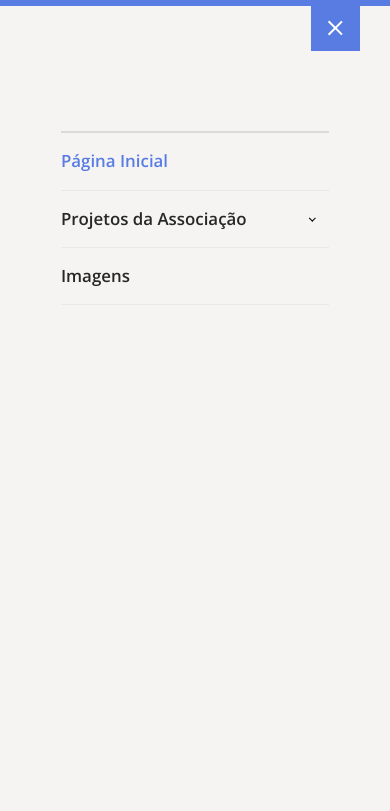
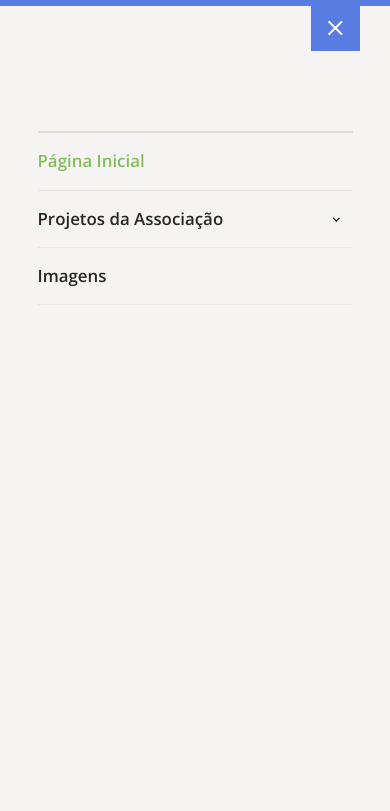
Before and after one commit to Pimentaypreta/Site-associacao, a plain HTML site: page index.html in a window 390 px wide. Both pictures are taken after a click on the link "MENU". Shown: the top 811 px of the page. Drawn offline with nearby package versions, Linux system fonts and the light colour scheme.

Commit message:
main.css

```diff
--- a/css/main.css
+++ b/css/main.css
@@ -1569,12 +1569,11 @@ button::-moz-focus-inner, input::-moz-focus-inner {
 
 @media screen and (max-width:800px) {
     .s-header__content {
-        padding-top: 28rem;
-        padding-bottom: 15rem;
-        background-size: auto 260px;
-        background-position: center top;
-    }
-}
+        padding-top: 9.6rem;
+        padding-bottom: 12rem;
+        min-height: 0;
+        background-size: 310px 220px;
+    }
     .header-menu-toggle {
         display: block;
     }
@@ -1631,7 +1630,7 @@ button::-moz-focus-inner, input::-moz-focus-inner {
         background-color: transparent;
         border: none;
         border-radius: 0;
-        color: #597ce3;
+        color: #84be5b;
     }
     .s-header__nav ul {
         opacity: 1;
@@ -1660,20 +1659,21 @@ button::-moz-focus-inner, input::-moz-focus-inner {
         opacity: 1;
         visibility: visible;
     }
-
+}
 
 @media screen and (max-width:600px) {
     .s-header__content {
         background-position: center top;
         text-align: center;
-        padding-top: 20rem;
-        padding-bottom: 10rem;
-        background-size: auto 200px;
     }
     .s-header__logotext {
         font-size: 6.4rem;
     }
-}
+    .s-header__nav-wrap>.row {
+        padding: 0;
+    }
+}
+
 @media screen and (max-width:400px) {
     .s-header__logotext {
         font-size: 6rem;
@@ -1682,19 +1682,6 @@ button::-moz-focus-inner, input::-moz-focus-inner {
         margin: 6rem 4rem 4.8rem;
     }
 }
-
-/*## main navigation on large screens*/
-@media only screen and (min-width:800px) {
-    .s-header__nav li.has-children:hover>a::after,
-    .s-header__nav li.has-children:focus>a::after {
-        -webkit-transform: rotate(225deg);
-        transform: rotate(225deg);
-    }
-    .s-header__nav ul {
-        display: block !important;
-    }
-}
-
 
 
 /* ===================================================================
```
